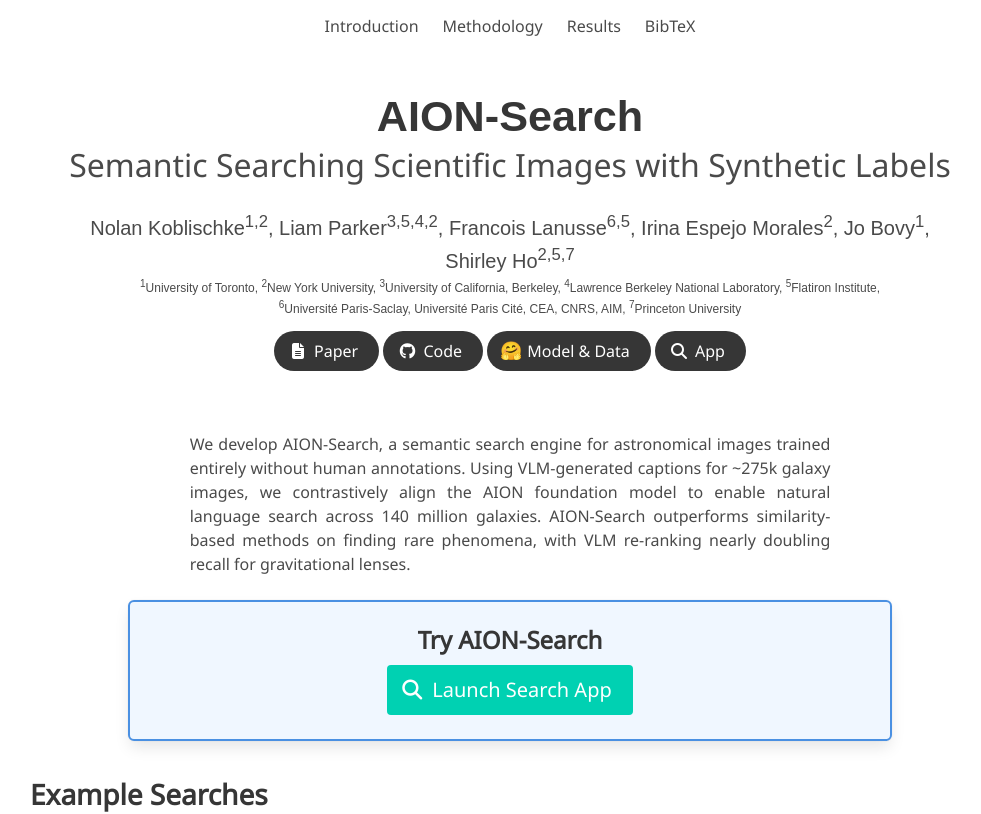
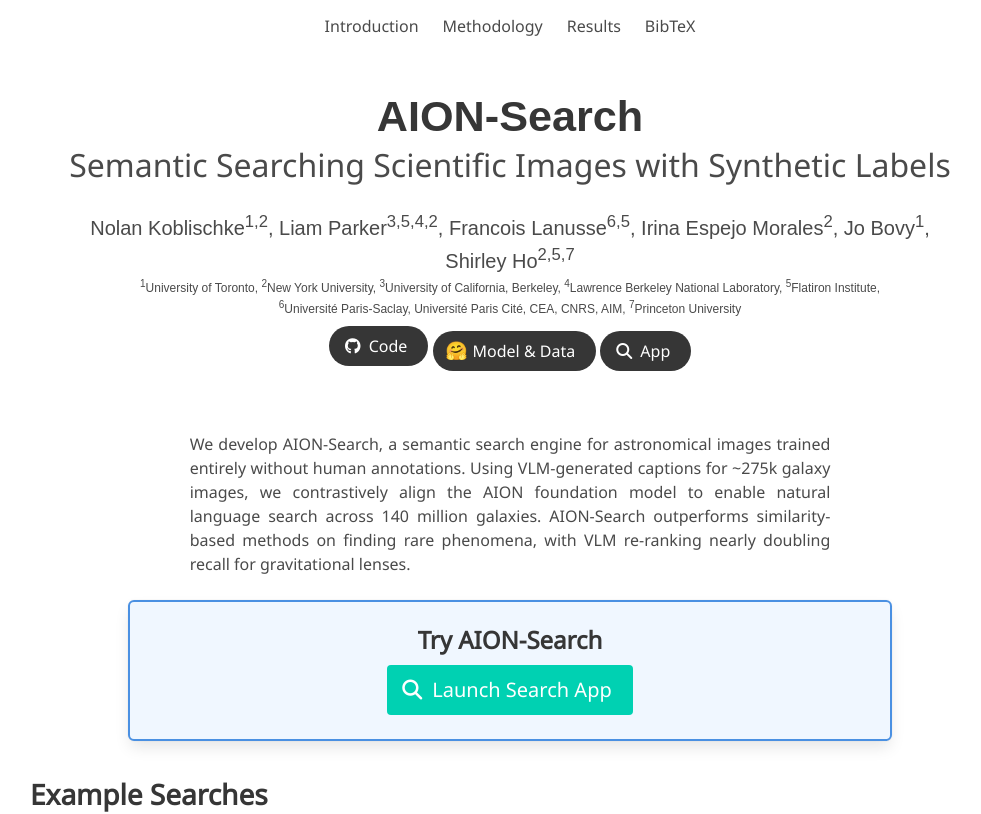
Before and after one commit to aion-search/aion-search.github.io, a plain HTML site: page index.html in a window 1280 px wide. Shown: the top 814 px of the page, without its empty margins (130-1111 px from the left). Drawn offline with nearby package versions, Linux system fonts and the light colour scheme; some icons are missing; a web font is replaced by a local one.

Commit message:
fixed link

```diff
--- a/index.html
+++ b/index.html
@@ -167,17 +167,6 @@
           <div class="column has-text-centered">
             <div class="publication-links">
 
-              <span class="link-block">
-                <a href="https://drive.google.com/file/d/1iIRy3NTsQRWjvpFbCLN6bVV0C6lzBRbF/view?usp=sharing"
-                   class="external-link button is-normal is-rounded is-dark"
-                   target="_blank">
-                  <span class="icon">
-                      <i class="fas fa-file-alt"></i>
-                  </span>
-                  <span>Paper</span>
-                </a>
-              </span>
-              <span class="link-block">
                 <a href="https://github.com/NolanKoblischke/AION-Search"
                    class="external-link button is-normal is-rounded is-dark"
                    target="_blank">
@@ -188,7 +177,7 @@
                   </a>
               </span>
               <span class="link-block">
-                <a href="https://huggingface.co/collections/astronolan/aion-search-6763fb8be7c2c68ceb2e7a5a"
+                <a href="https://huggingface.co/collections/astronolan/aion-search"
                    class="external-link button is-normal is-rounded is-dark"
                    target="_blank">
                   <span class="icon">
```
